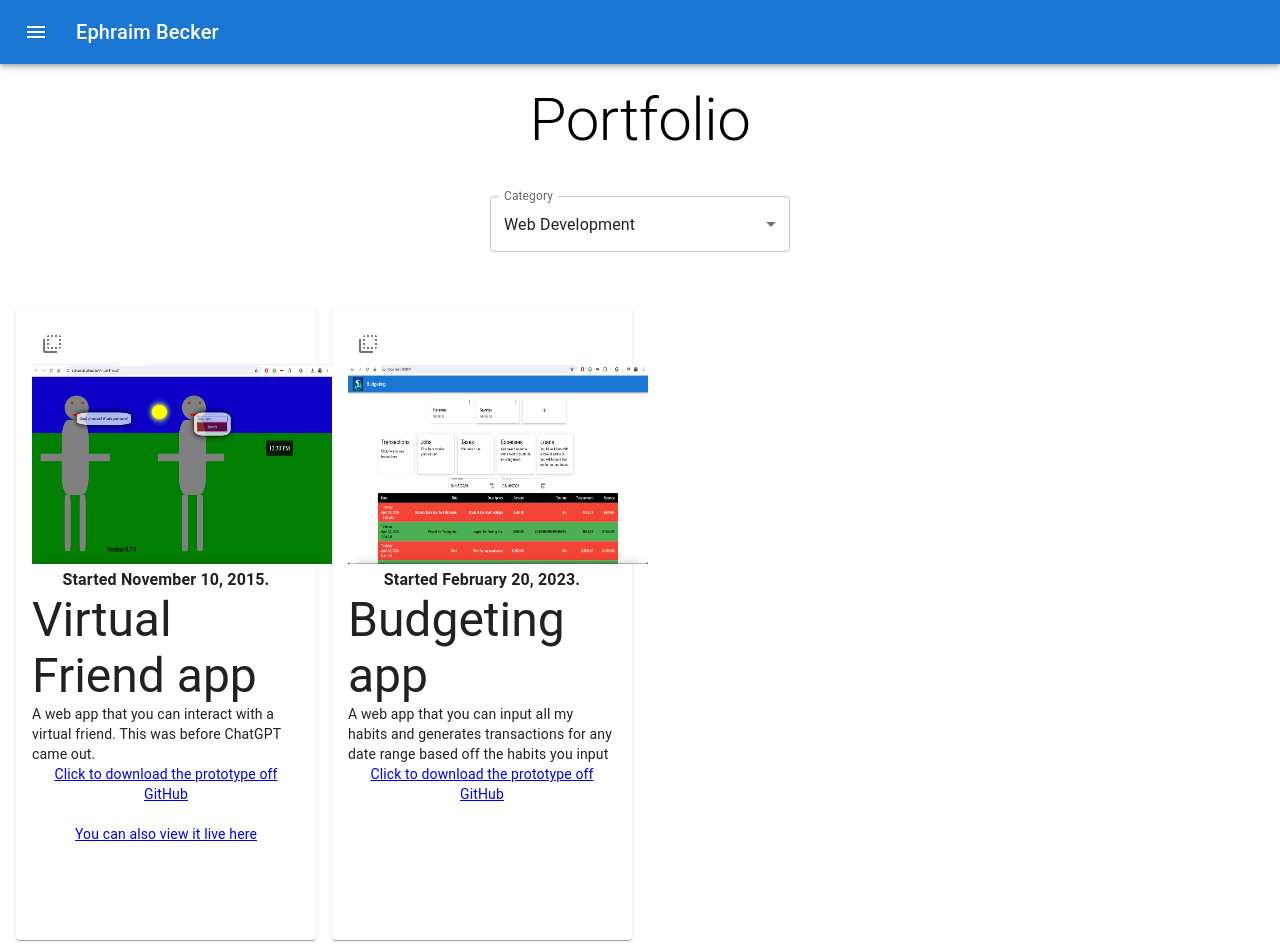
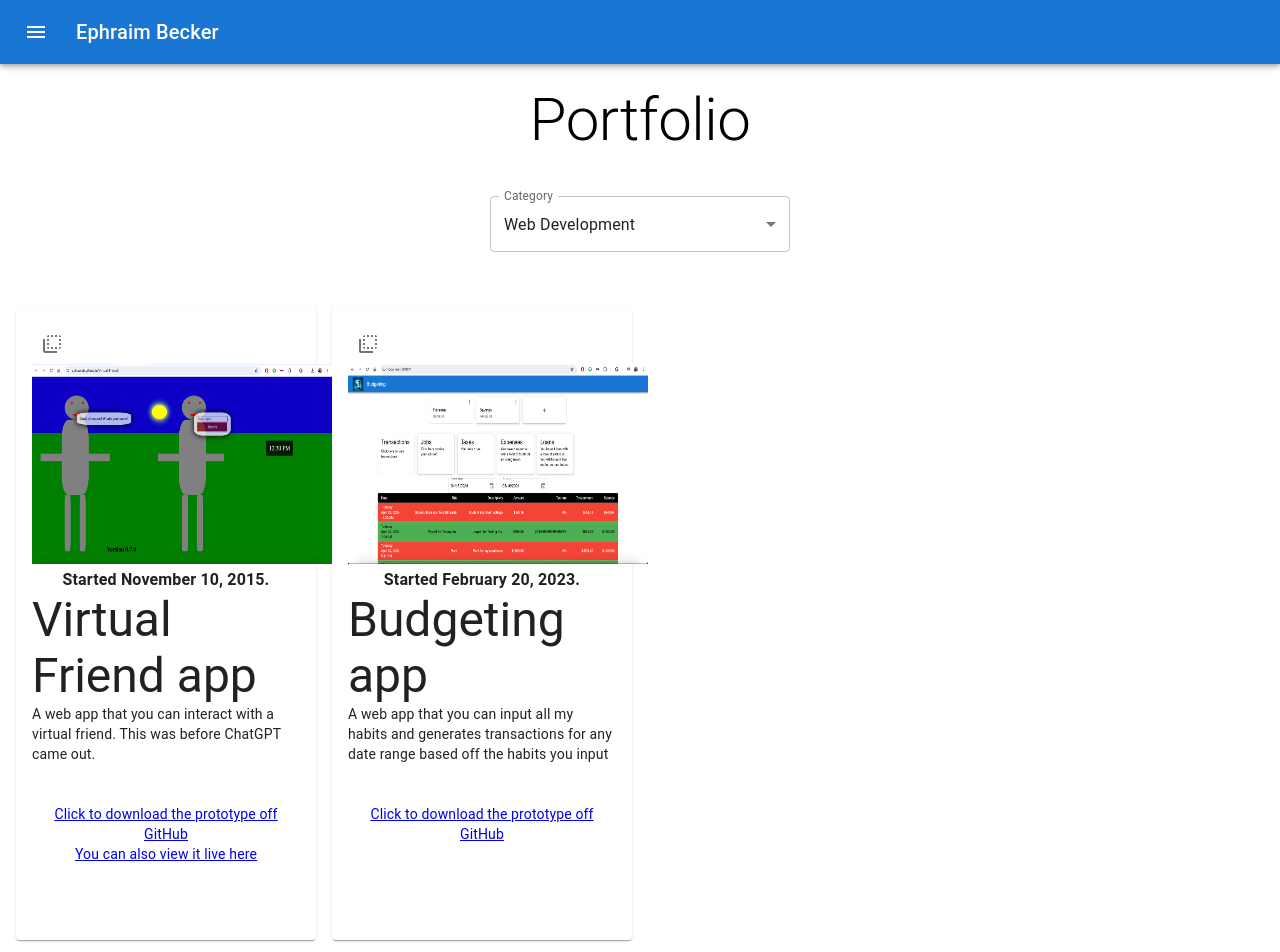
Before and after one commit to EphraimB/ephraim-becker-v2, a Next.js app: page /portfolio in a window 1280 px wide. Shown: the top 952 px of the page. Built offline with nearby package versions, Linux system fonts and the light colour scheme.

Commit message:
Fixed the errors.

```diff
--- a/components/FlipCard.tsx
+++ b/components/FlipCard.tsx
@@ -58,14 +58,15 @@ export default function FlipCard({
           }}
         >
           {images.map((image, index) => (
-            <div key={index} className="image-wrapper">
+            <span key={index} className="image-wrapper">
               <Image
                 src={image.src}
                 alt={image.description}
                 width={300}
                 height={200}
               />
-            </div>
+              <br />
+            </span>
           ))}
           <Typography
             variant="body1"
@@ -99,19 +100,20 @@ export default function FlipCard({
               {front}
             </Typography>
           </motion.div>
+          <br />
+          <br />
           <Typography
             variant="body2"
             component="p"
             sx={{ textAlign: "center" }}
           >
-            {links.map((link, index) => (
-              <>
-                <Link key={index} href={link.src} target="_blank">
+            {links.map((link) => (
+              <span key={link.src}>
+                <Link href={link.src} target="_blank">
                   {link.description}
                 </Link>
                 <br />
-                <br />
-              </>
+              </span>
             ))}
           </Typography>
         </div>
```
